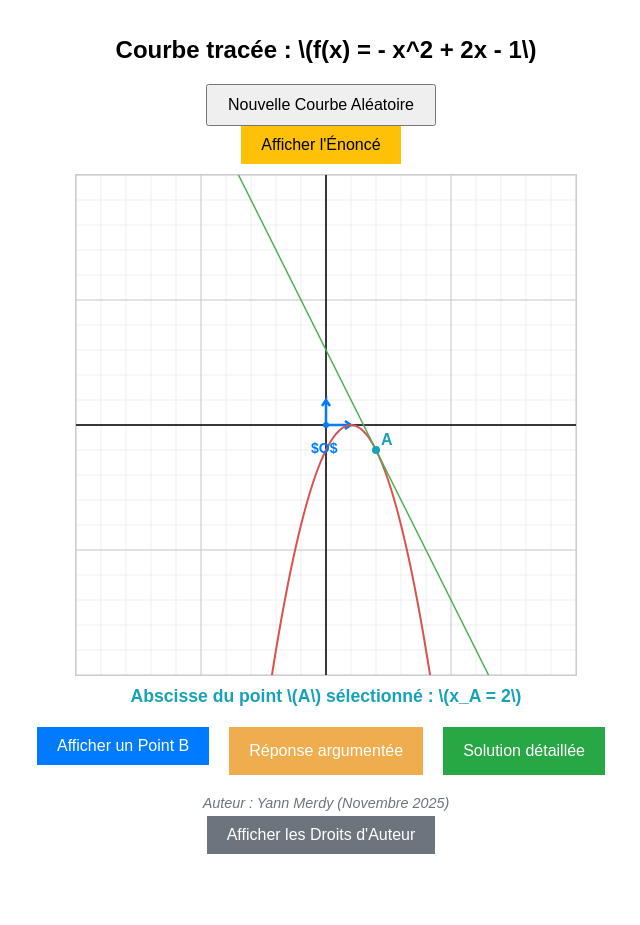
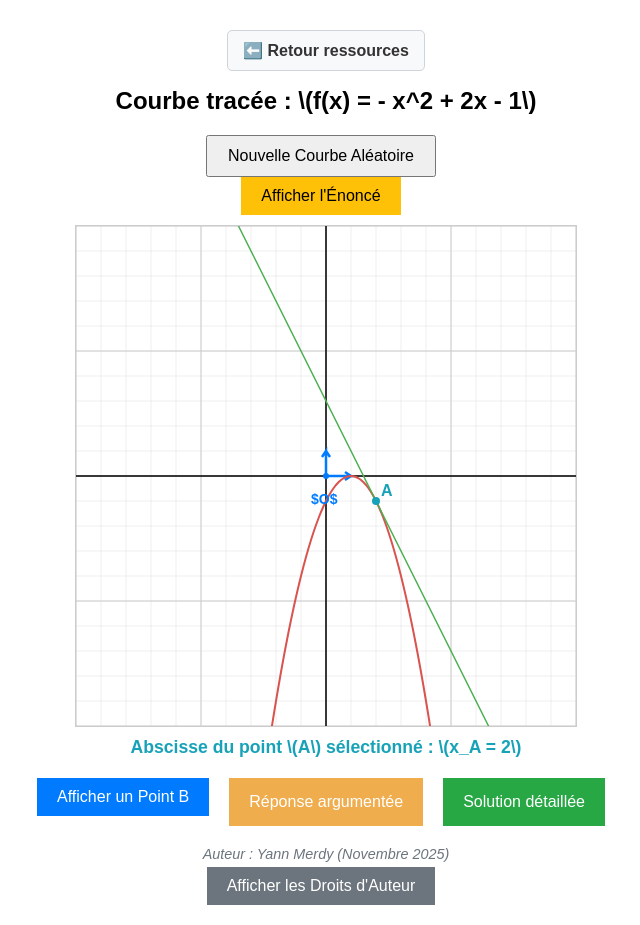
Before and after one commit to ldv78100ym-hub/NOMBRE_DERIVE, a plain HTML site: page index.html in a window 1280 px wide. Shown: the whole page, without its empty margins (314-954 px from the left). Before the commit the page ends 874 px from the top, so only its background shows below. Drawn offline with nearby package versions, Linux system fonts and the light colour scheme; some packages are replaced by stand-ins of ours.

Commit message:
Update index.html

```diff
--- a/index.html
+++ b/index.html
@@ -174,6 +174,24 @@
             font-size: 0.9em;
             margin-top: 5px;
         }
+        /* STYLE DU BOUTON AJOUTÉ */
+        .btn-retour-ressources {
+            display: inline-block;
+            padding: 10px 15px;
+            background-color: #f8f9fa; /* Fond clair pour le contraste */
+            color: #333; /* Texte sombre */
+            text-decoration: none; /* Enlève le soulignement */
+            border-radius: 5px;
+            font-weight: bold;
+            margin-top: 10px;
+            border: 1px solid #ced4da;
+            transition: background-color 0.3s;
+            font-size: 1em;
+        }
+        .btn-retour-ressources:hover {
+            background-color: #e2e6ea;
+        }
+        /* FIN STYLE BOUTON AJOUTÉ */
     </style>
 
     <script type="text/javascript" async
@@ -186,7 +204,9 @@
     </script>
 </head>
 <body>
-
+    <a href="https://ldv78100ym-hub.github.io/HOME/" class="btn-retour-ressources">
+            ⬅️ Retour ressources
+        </a>
     <h1 id="function-display">Chargement de la fonction...</h1>
 
     <div>
```
